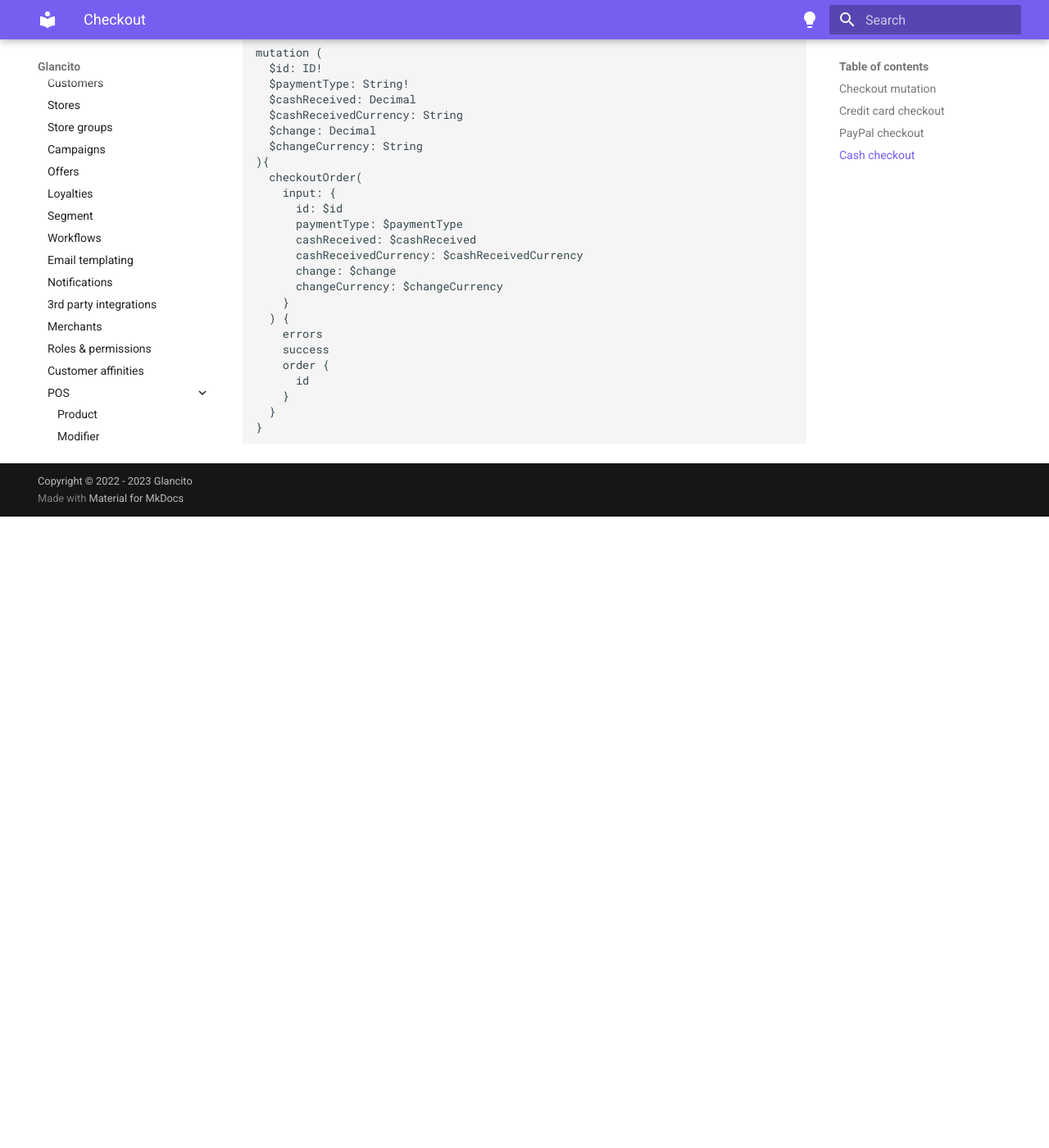
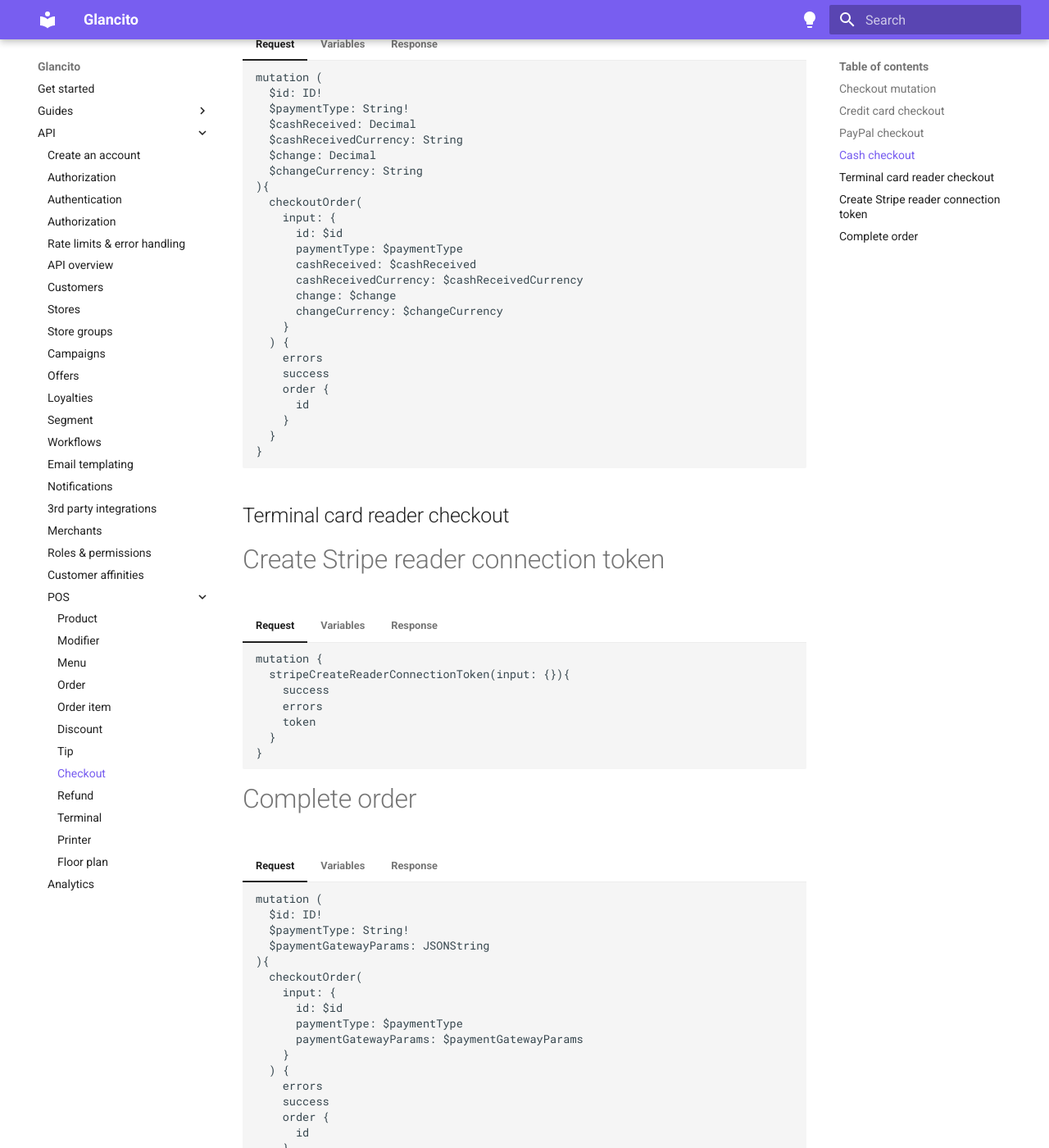
Before and after one commit to Loyaltydish/loyaltydish-docs, an MkDocs documentation site: the page built from docs/pos/checkout.md, in a window 1280 px wide and 1400 px high, scrolled down 2469 px. Shown: the whole window at 82% size. Built offline with MkDocs 1.6.1 and Material for MkDocs 9.7.7, drawn with Linux system fonts in a browser that asks for light colours; before the commit the page ends 3099 px from its top, so only the background shows below that; some of the changed text lies outside the part shown.

Commit message:
Add stripe card reader docs

````diff
--- a/docs/pos/checkout.md
+++ b/docs/pos/checkout.md
@@ -43,6 +43,11 @@
 {
   "payment_method_id": {
       "type": "string",
+  },
+  "payment_method_types": {
+      "type": "array",
+      "items": {"type": "string"},
+      "default": ["card"],
   },
 }
 
@@ -216,3 +221,90 @@
         }
     }
     ```
+
+
+## Terminal card reader checkout
+
+# Create Stripe reader connection token
+
+=== "Request"
+    ```gql
+    mutation {
+      stripeCreateReaderConnectionToken(input: {}){
+        success
+        errors
+        token
+      }
+    }
+    ```
+
+=== "Variables"
+    ```json
+    {}
+    ```
+
+=== "Response"
+    ```json
+    {
+        "data": {
+            "stripeCreateReaderConnectionToken": {
+                "success": true,
+                "errors": null,
+                "token": "pst_test_YWNjdF8xSElEakxJVUJ2N0xaUnlRLDF0U1BETHNNdGdncWhwNWxlRFM0Q0g4VktYS1pYZ1Y_00SE66kdOD"
+            }
+        }
+    }
+    ```
+
+
+# Complete order
+
+=== "Request"
+    ```gql
+    mutation (
+      $id: ID!
+      $paymentType: String!
+      $paymentGatewayParams: JSONString
+    ){
+      checkoutOrder(
+        input: {
+          id: $id
+          paymentType: $paymentType
+          paymentGatewayParams: $paymentGatewayParams
+        }
+      ) {
+        errors
+        success
+        order {
+          id
+        }
+      }
+    }
+    ```
+
+=== "Variables"
+    ```json
+    {
+      "id": 15,
+      "paymentType": "CREDIT_CARD",
+      "paymentGatewayParams": "{
+        \"payment_method_id\": \"pm_1LUGLo2eZvKYlo2CO9peySAz\",
+        \"payment_method_types\": \[\"card_present\"\]
+      }"
+    }
+    ```
+
+=== "Response"
+    ```json
+    {
+        "data": {
+            "checkoutOrder": {
+                "success": true,
+                "errors": null,
+                "order": {
+                  "id": "U3RvcmVOb2RlOjE5"
+                }
+            }
+        }
+    }
+    ```
````
Also changed, not shown: requirements.txt (+6 -22 lines), 1 other file.
